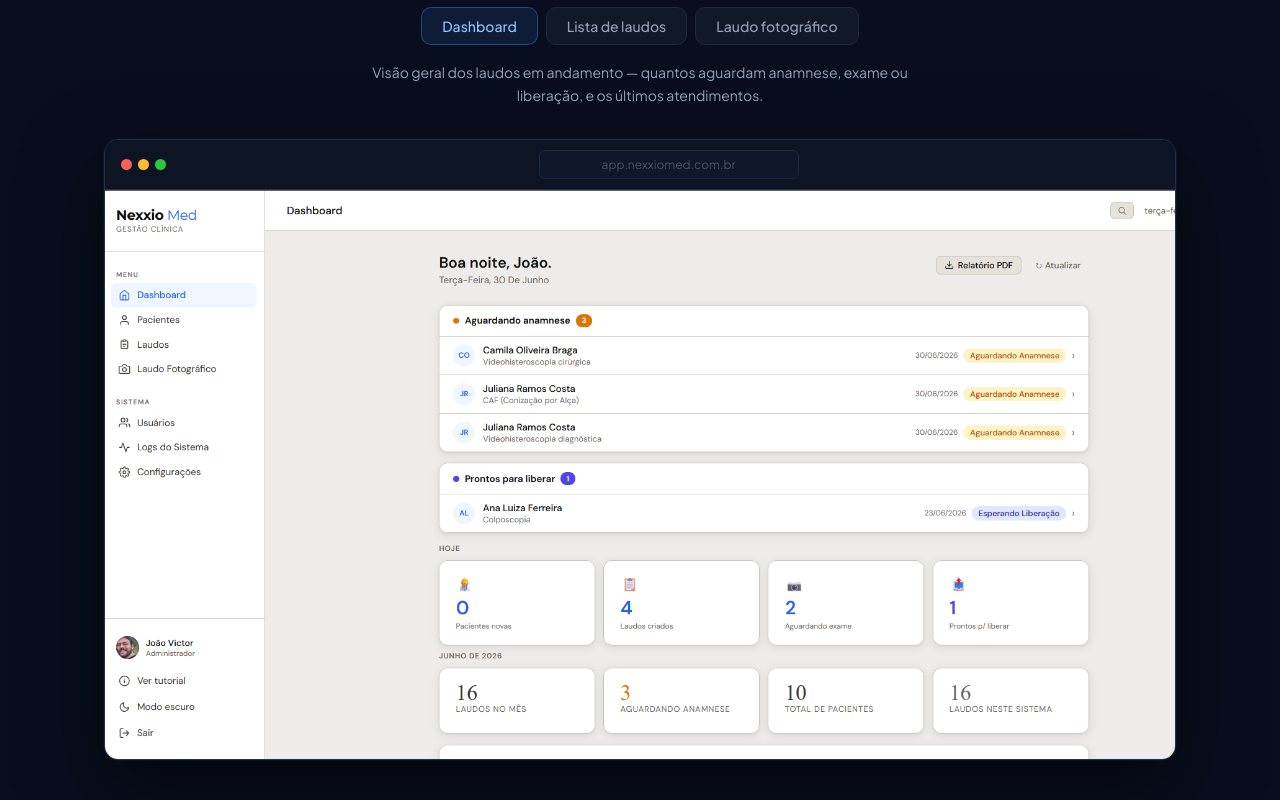
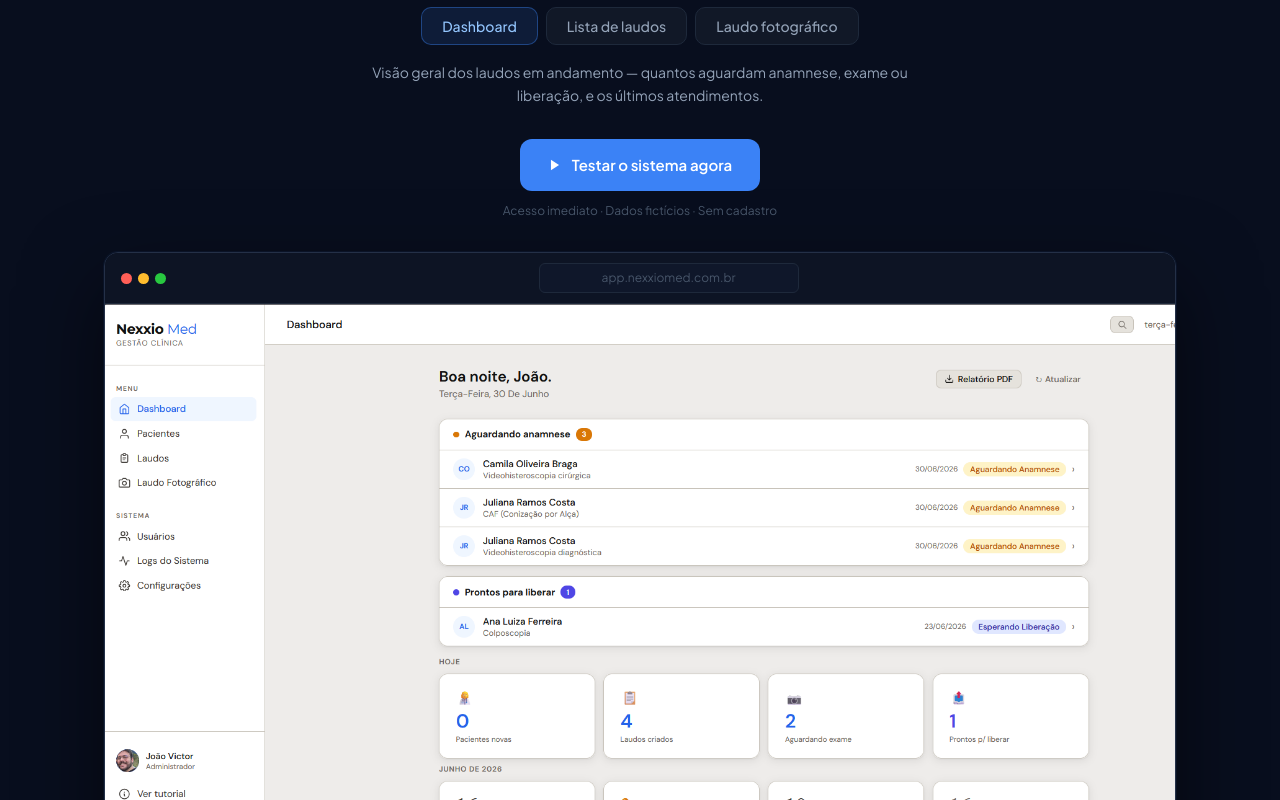
Before and after one commit to CordeiroZ/nexxio-site, a React (Vite) app: page / in a window 1280 px wide. Shown: the part 2220-3020 px from the top of the page. Built offline with nearby package versions, Linux system fonts and the light colour scheme.

Commit message:
feat: politica de privacidade no footer + cta na secao screenshots

```diff
--- a/src/components/Footer.jsx
+++ b/src/components/Footer.jsx
@@ -37,6 +37,11 @@
             </a>
             <a href="mailto:contato@nexxiomed.com.br">E-mail</a>
           </div>
+          <div className="footer__col">
+            <span className="footer__col-title">Legal</span>
+            <a href="https://app.nexxiomed.com.br/privacidade" target="_blank" rel="noopener noreferrer">Política de Privacidade</a>
+            <a href="mailto:contato@nexxiomed.com.br">Solicitações LGPD</a>
+          </div>
         </div>
       </div>
 
--- a/src/components/Screenshots.css
+++ b/src/components/Screenshots.css
@@ -1,6 +1,19 @@
 .screenshots__header {
   text-align: center;
   margin-bottom: 36px;
+}
+
+.screenshots__cta {
+  display: flex;
+  flex-direction: column;
+  align-items: center;
+  gap: 10px;
+  margin-bottom: 32px;
+}
+
+.screenshots__cta-note {
+  font-size: 12px;
+  color: var(--text-faint);
 }
 
 /* ── Tabs ── */
--- a/src/components/Screenshots.jsx
+++ b/src/components/Screenshots.jsx
@@ -21,6 +21,10 @@
     src: '/laudo-fotografico.png',
   },
 ]
+
+function PlayIcon() {
+  return <svg width="14" height="14" viewBox="0 0 24 24" fill="currentColor"><polygon points="5 3 19 12 5 21 5 3"/></svg>
+}
 
 export default function Screenshots() {
   const [active, setActive] = useState(0)
@@ -48,6 +52,13 @@
 
         <p className="screenshots__desc">{tab.desc}</p>
 
+        <div className="screenshots__cta">
+          <a href="https://app.nexxiomed.com.br" target="_blank" rel="noopener noreferrer" className="btn-primary">
+            <PlayIcon /> Testar o sistema agora
+          </a>
+          <span className="screenshots__cta-note">Acesso imediato · Dados fictícios · Sem cadastro</span>
+        </div>
+
         <div className="browser-frame">
           <div className="browser-frame__bar">
             <div className="browser-frame__dots">
```
